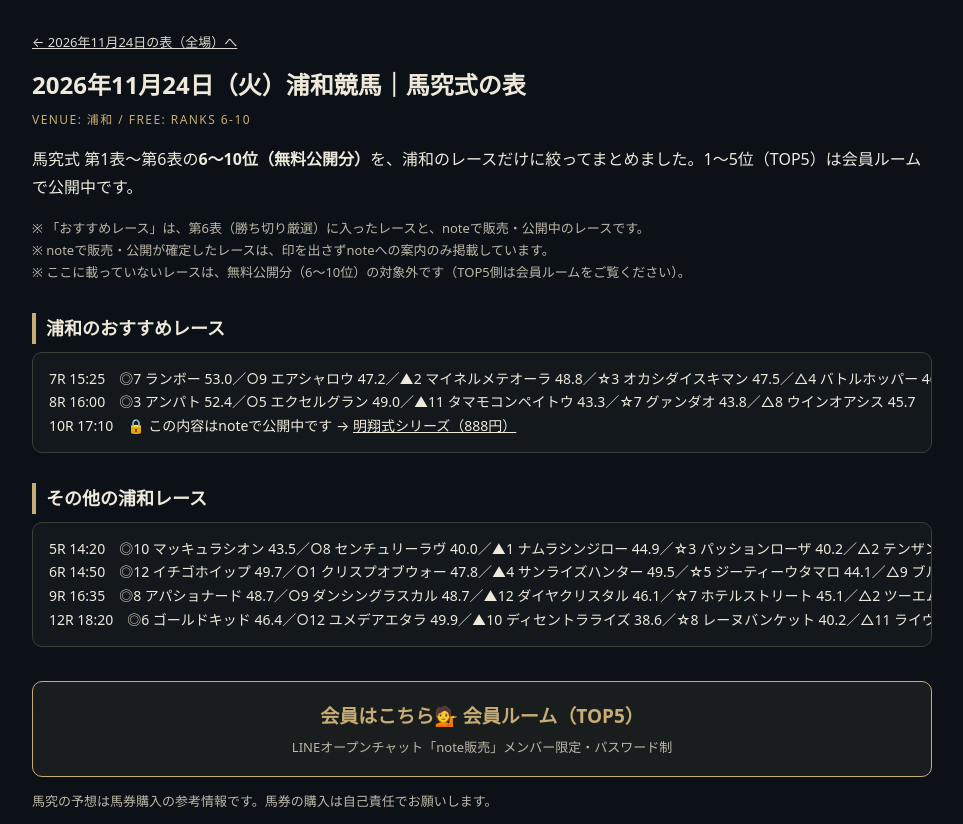
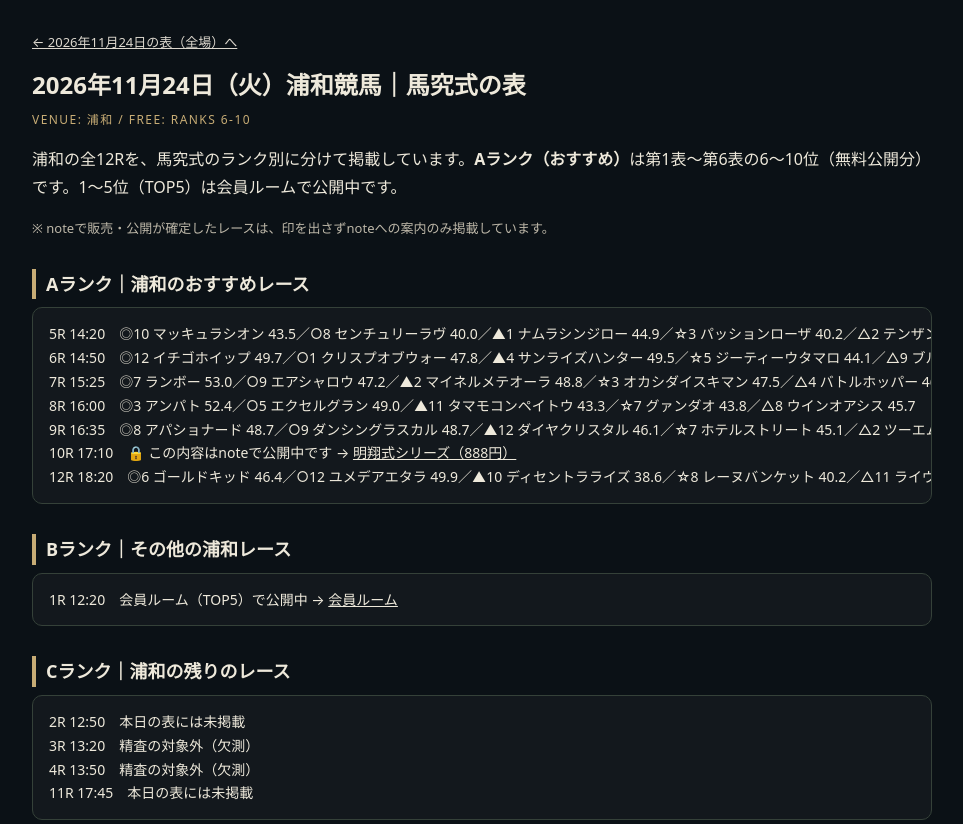
Before and after one commit to keiba-bakyu/keiba-bakyu.github.io, a plain HTML site: page eval/2026-11-24/urawa.html in a window 1280 px wide. Shown: the top 824 px of the page, without its empty margins (158-1121 px from the left). Drawn offline with Linux system fonts and the light colour scheme.

Commit message:
2026-11-24 場別ページ最終版（A/B/Cランクの3セクション構成・全12R）

```diff
--- a/eval/2026-11-24/urawa.html
+++ b/eval/2026-11-24/urawa.html
@@ -1,6 +1,6 @@
 <!DOCTYPE html><html lang="ja"><head><meta charset="utf-8"><meta name="viewport" content="width=device-width,initial-scale=1">
 <title>2026年11月24日 浦和競馬 馬究式の表（場別・無料公開分）｜馬究（ばきゅう）</title>
-<meta name="description" content="2026年11月24日の浦和競馬、馬究式の表の無料公開分（6〜10位）を場別にまとめたページ。おすすめレースとその他のレースに分けて掲載。TOP5は会員ルームで公開中。noteで販売中のレースは印を出さずnoteへの案内のみ掲載しています。">
+<meta name="description" content="2026年11月24日の浦和競馬、全12Rを馬究式のランク別（Aランク＝おすすめ／Bランク／Cランク）に分けて掲載。Aランクは表の無料公開分（6〜10位）です。TOP5は会員ルームで公開中。noteで販売中のレースは印を出さずnoteへの案内のみ掲載しています。">
 <style>
 :root{font-family:system-ui,-apple-system,"Hiragino Kaku Gothic ProN","Noto Sans JP",sans-serif;color:#eee9db;background:#0b1116}
 *{box-sizing:border-box}body{margin:0;line-height:1.7}a{color:inherit}
@@ -19,22 +19,28 @@ h2{font-size:18px;margin:30px 0 8px;border-left:4px solid #c7ac75;padding-left:1
 <a class="back" href="index.html">← 2026年11月24日の表（全場）へ</a>
 <h1>2026年11月24日（火）浦和競馬｜馬究式の表</h1>
 <div class="sub">VENUE: 浦和 / FREE: RANKS 6-10</div>
-<p>馬究式 第1表〜第6表の<strong>6〜10位（無料公開分）</strong>を、浦和のレースだけに絞ってまとめました。1〜5位（TOP5）は会員ルームで公開中です。</p>
-<p class="note">※ 「おすすめレース」は、第6表（勝ち切り厳選）に入ったレースと、noteで販売・公開中のレースです。<br>
-※ noteで販売・公開が確定したレースは、印を出さずnoteへの案内のみ掲載しています。<br>
-※ ここに載っていないレースは、無料公開分（6〜10位）の対象外です（TOP5側は会員ルームをご覧ください）。</p>
-<h2>浦和のおすすめレース</h2>
-<div class="card"><p>
-7R 15:25　◎7 ランボー 53.0／○9 エアシャロウ 47.2／▲2 マイネルメテオーラ 48.8／☆3 オカシダイスキマン 47.5／△4 バトルホッパー 46.6<br>
-8R 16:00　◎3 アンパト 52.4／○5 エクセルグラン 49.0／▲11 タマモコンペイトウ 43.3／☆7 グァンダオ 43.8／△8 ウインオアシス 45.7<br>
-10R 17:10　🔒 この内容はnoteで公開中です → <a href="https://note.com/food_mogmog/n/n1ca8add355ca">明翔式シリーズ（888円）</a>
-</p></div>
-<h2>その他の浦和レース</h2>
+<p>浦和の全12Rを、馬究式のランク別に分けて掲載しています。<strong>Aランク（おすすめ）</strong>は第1表〜第6表の6〜10位（無料公開分）です。1〜5位（TOP5）は会員ルームで公開中です。</p>
+<p class="note">※ noteで販売・公開が確定したレースは、印を出さずnoteへの案内のみ掲載しています。</p>
+<h2>Aランク｜浦和のおすすめレース</h2>
 <div class="card"><p>
 5R 14:20　◎10 マッキュラシオン 43.5／○8 センチュリーラヴ 40.0／▲1 ナムラシンジロー 44.9／☆3 パッションローザ 40.2／△2 テンザンパパ 34.3<br>
 6R 14:50　◎12 イチゴホイップ 49.7／○1 クリスプオブウォー 47.8／▲4 サンライズハンター 49.5／☆5 ジーティーウタマロ 44.1／△9 ブルドッグガール 38.4<br>
+7R 15:25　◎7 ランボー 53.0／○9 エアシャロウ 47.2／▲2 マイネルメテオーラ 48.8／☆3 オカシダイスキマン 47.5／△4 バトルホッパー 46.6<br>
+8R 16:00　◎3 アンパト 52.4／○5 エクセルグラン 49.0／▲11 タマモコンペイトウ 43.3／☆7 グァンダオ 43.8／△8 ウインオアシス 45.7<br>
 9R 16:35　◎8 アパショナード 48.7／○9 ダンシングラスカル 48.7／▲12 ダイヤクリスタル 46.1／☆7 ホテルストリート 45.1／△2 ツーエムフリーク 41.4<br>
+10R 17:10　🔒 この内容はnoteで公開中です → <a href="https://note.com/food_mogmog/n/n1ca8add355ca">明翔式シリーズ（888円）</a><br>
 12R 18:20　◎6 ゴールドキッド 46.4／○12 ユメデアエタラ 49.9／▲10 ディセントラライズ 38.6／☆8 レーヌバンケット 40.2／△11 ライヴジントニック 31.5
+</p></div>
+<h2>Bランク｜その他の浦和レース</h2>
+<div class="card"><p>
+1R 12:20　会員ルーム（TOP5）で公開中 → <a href="member.html">会員ルーム</a>
+</p></div>
+<h2>Cランク｜浦和の残りのレース</h2>
+<div class="card"><p>
+2R 12:50　本日の表には未掲載<br>
+3R 13:20　精査の対象外（欠測）<br>
+4R 13:50　精査の対象外（欠測）<br>
+11R 17:45　本日の表には未掲載
 </p></div>
 <a class="member" href="member.html"><strong>会員はこちら💁 会員ルーム（TOP5）</strong><span>LINEオープンチャット「note販売」メンバー限定・パスワード制</span></a>
 <p class="note">馬究の予想は馬券購入の参考情報です。馬券の購入は自己責任でお願いします。</p>
```
Also changed, not shown: eval/2026-11-24/mizusawa.html (+19 -10 lines), eval/2026-11-24/nagoya.html (+16 -9 lines).
